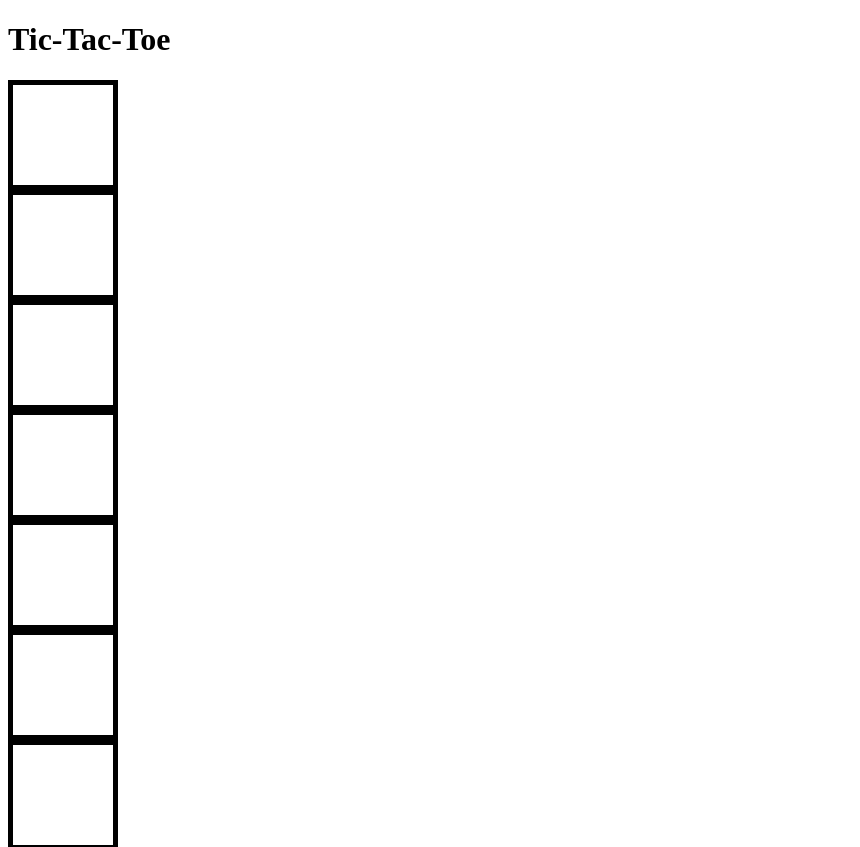
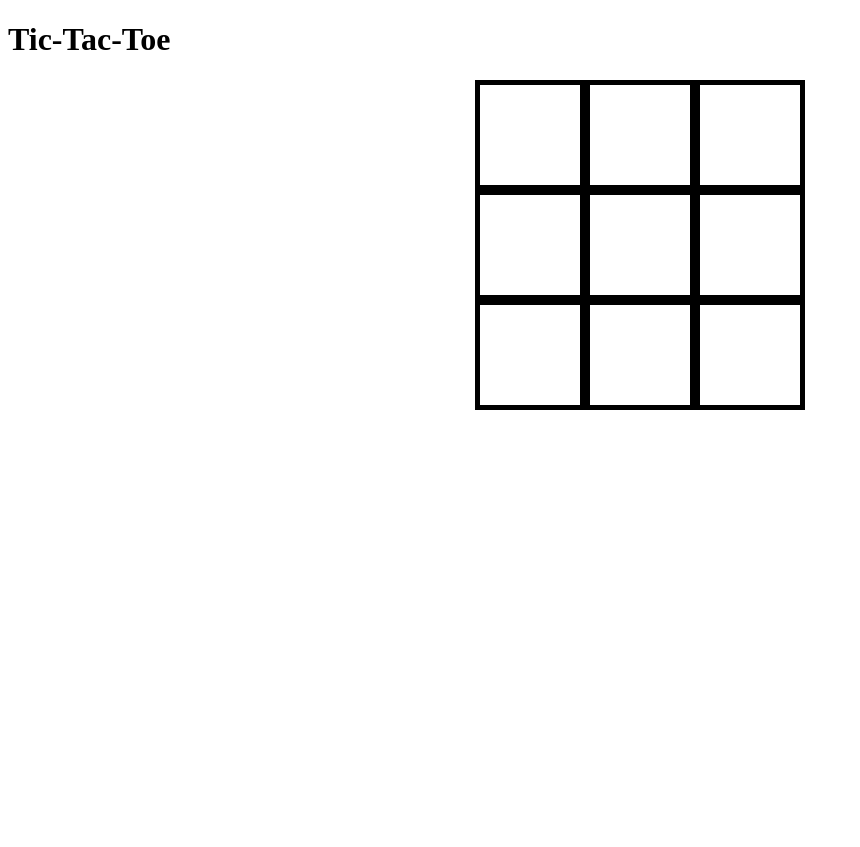
Before and after one commit to onoya/ts-react-tic-tac-toe, a React (Create React App) app: page / in a window 1280 px wide. Shown: the top 847 px of the page, without its empty margins (0-860 px from the left). After the commit the page ends 800 px from the top, so only its background shows below. Built offline with nearby package versions, Linux system fonts and the light colour scheme.

Commit message:
Fix board cell position

```diff
--- a/src/App.tsx
+++ b/src/App.tsx
@@ -1,13 +1,13 @@
-import React, { Component } from 'react';
+import React, { Component, Fragment } from 'react';
 import Board from './components/Board';
 
 class App extends Component {
   render() {
     return (
-      <div>
+      <Fragment>
         <h1>Tic-Tac-Toe</h1>
         <Board />
-      </div>
+      </Fragment>
     );
   }
 }
--- a/src/components/Board.tsx
+++ b/src/components/Board.tsx
@@ -1,22 +1,36 @@
 import React, { Component, Fragment } from 'react';
 import Cell from './Box';
+import withStyles, { WithStyles } from 'react-jss';
 
-class Board extends Component {
+class Board extends Component<WithStyles<typeof styles>> {
   state = {
     board: Array(9).fill(null),
   };
 
   render() {
     const { board } = this.state;
+    const { classes } = this.props;
 
     return (
       <Fragment>
-        {board.map((player, i) => (
-          <Cell key={i} />
-        ))}
+        <div className={classes.board}>
+          {board.map((player, i) => (
+            <Cell key={i} />
+          ))}
+        </div>
       </Fragment>
     );
   }
 }
 
-export default Board;
+const styles = {
+  board: {
+    margin: '0 auto',
+    display: 'flex',
+    flexWrap: 'wrap',
+    justifyContent: 'center',
+    width: '330px',
+  },
+};
+
+export default withStyles(styles)(Board);
```
